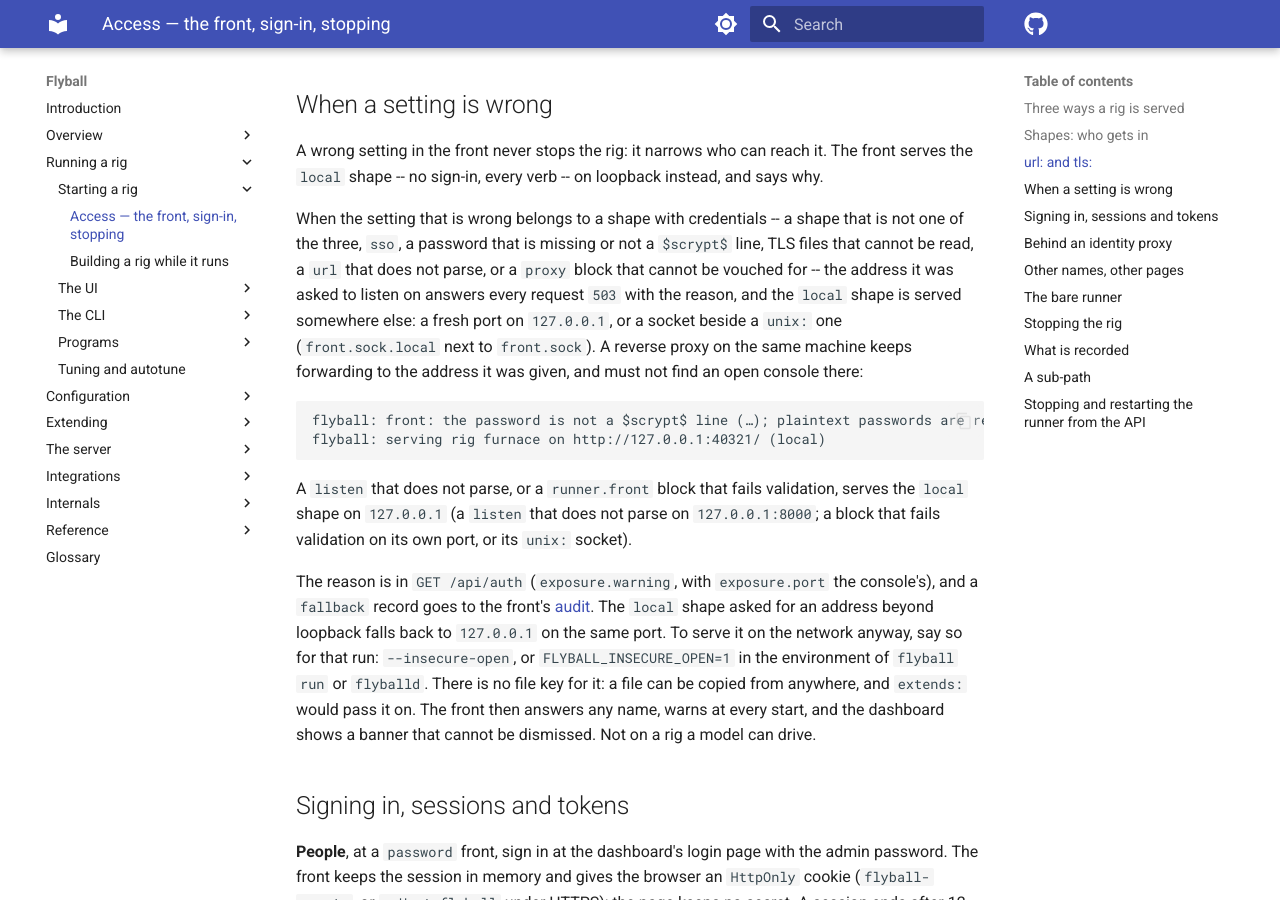
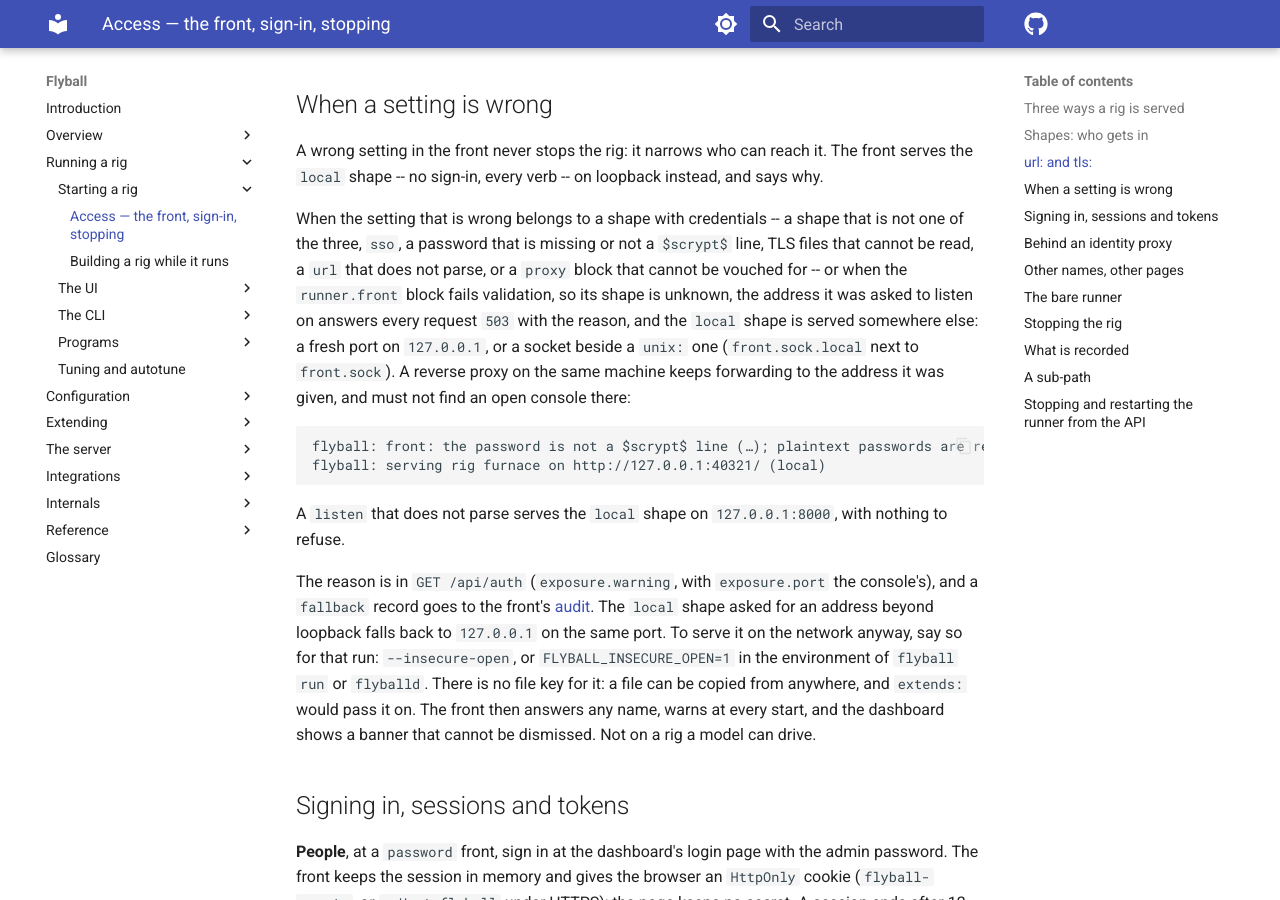
Before and after one commit to bengineer42/flyball, an MkDocs documentation site: the page built from book/src/1-running/runner/access.md, in a window 1280 px wide and 900 px high, scrolled down 2259 px. Built offline with MkDocs 1.6.1 and Material for MkDocs 9.7.7, drawn with Linux system fonts in a browser that asks for light colours; comment, search, counter and statistics services are not loaded; the version menu is left out.

Commit message:
sec: a front block that failed to decode served the open local shape on the requested port or socket; now it takes the credential-shape fallback -- 503 there, the local shape on a fresh loopback address
Signed-off-by: Bengineer <158306087+bengineer42@users.noreply.github.com>

````diff
--- a/book/src/1-running/runner/access.md
+++ b/book/src/1-running/runner/access.md
@@ -96,7 +96,8 @@
 When the setting that is wrong belongs to a shape with credentials -- a
 shape that is not one of the three, `sso`, a password that is missing or
 not a `$scrypt$` line, TLS files that cannot be read, a `url` that does not
-parse, or a `proxy` block that cannot be vouched for -- the address it was
+parse, or a `proxy` block that cannot be vouched for -- or when the
+`runner.front` block fails validation, so its shape is unknown, the address it was
 asked to listen on answers every request `503` with the reason, and the
 `local` shape is served somewhere else: a fresh port on `127.0.0.1`, or a
 socket beside a `unix:` one (`front.sock.local` next to `front.sock`). A
@@ -108,10 +109,8 @@
 flyball: serving rig furnace on http://127.0.0.1:40321/ (local)
 ```
 
-A `listen` that does not parse, or a `runner.front` block that fails
-validation, serves the `local` shape on `127.0.0.1` (a `listen` that does
-not parse on `127.0.0.1:8000`; a block that fails validation on its own
-port, or its `unix:` socket).
+A `listen` that does not parse serves the `local` shape on
+`127.0.0.1:8000`, with nothing to refuse.
 
 The reason is in `GET /api/auth` (`exposure.warning`, with `exposure.port`
 the console's), and a `fallback` record goes to the front's
````
Also changed, not shown: book/src/2-config/runner.md (+1 -1 lines), book/src/6-internals/decisions.md (+1 -1 lines), book/src/7-reference/cli.md (+1 -1 lines), book/src/7-reference/rig-file.md (+1 -1 lines), 2 other files.
